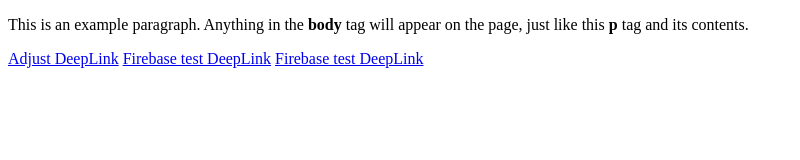
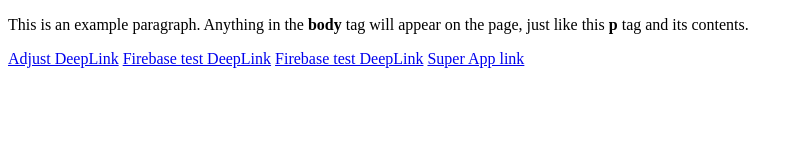
Before and after one commit to OscarUnDosTres/OscarUnDosTres.github.io, a plain HTML site: page index.html in a window 1280 px wide. Shown: the whole page, without its empty margins (0-800 px from the left). Drawn offline with Linux system fonts and the light colour scheme.

Commit message:
Update index.html

```diff
--- a/index.html
+++ b/index.html
@@ -8,5 +8,6 @@
     <a href="https://undostres.go.link/main?product_type=superapp_celulares_electronicos&utm_source=landing_unbounce&utm_campaign=hallowen_20221028_20221030&adj_t=r9m1s6m">Adjust DeepLink</a>
     <a href="https://test.undostres.com.mx/?cards_dp=1&ft=credit&action=7&action_params=activate_card">Firebase test DeepLink</a>
     <a href="https://undostres.com.mx/?cards_dp=1&ft=credit&action=7&action_params=pay_card">Firebase test DeepLink</a>
+    <a href="https://undostres.go.link/main?product_type=superapp_celulares_electronicos&utm_source=push&utm_medium=ios_push&utm_campaign=superapp_flashsale_bgfloristeria_20221105_null&utm_merchant=Bon%20Gout%20Florister%C3%ADa&utm_superapp_product='https://bgfloristeria.com/producto/ramo-de-gerberas/'&adj_t=r9m1s6m">Super App link</a>
   </body>
 </html>
```
